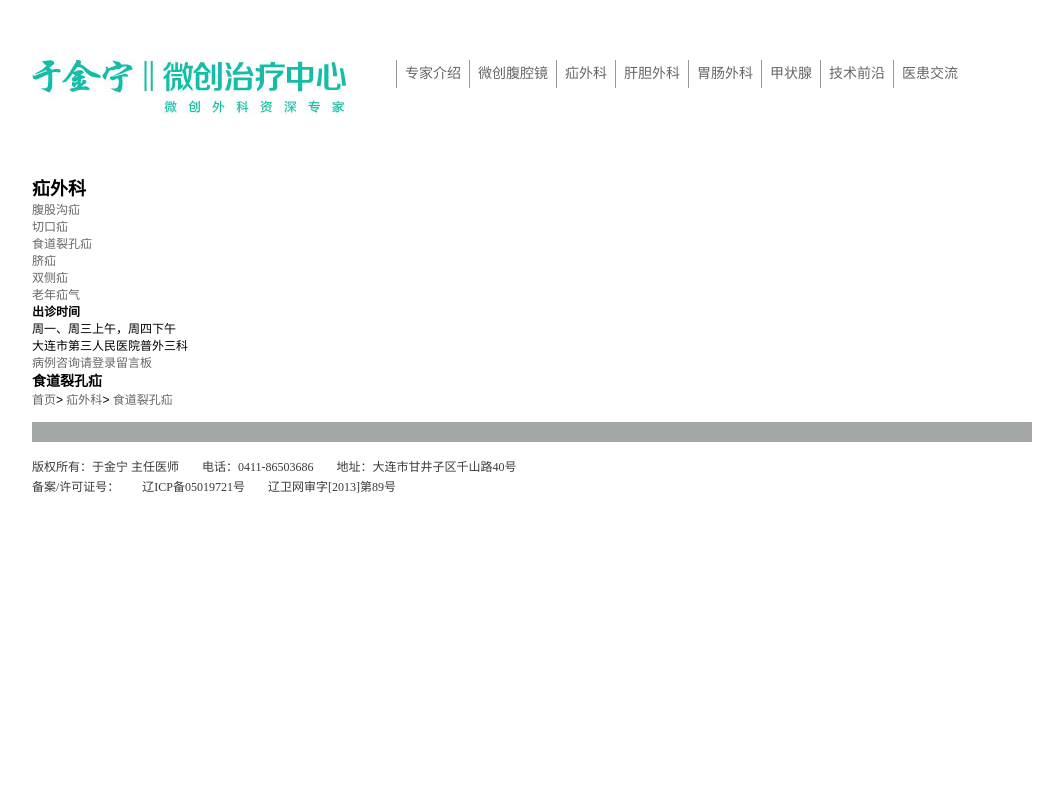
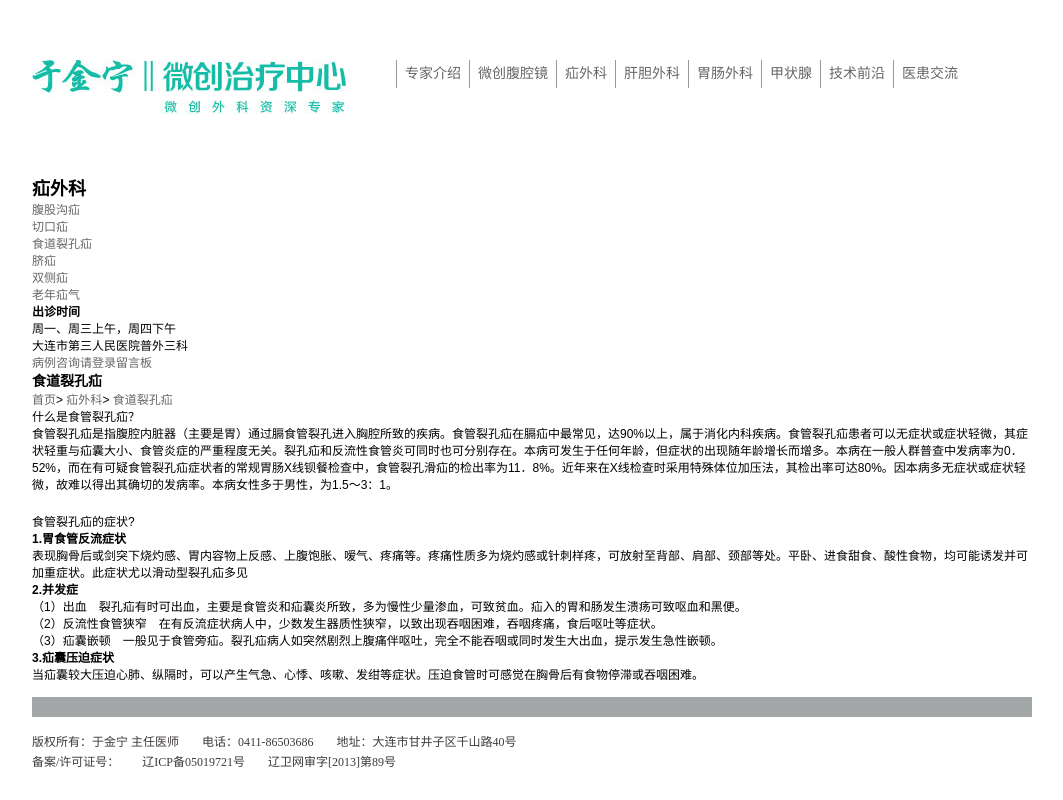
Before and after one commit to lilinchun1/yujin, a plain HTML site: page show.html in a window 1280 px wide. Shown: the whole page, without its empty margins (108-1171 px from the left). Drawn offline with Linux system fonts and the light colour scheme.

Commit message:
show页框架 完成

```diff
--- a/show.html
+++ b/show.html
@@ -92,10 +92,29 @@
             </div>
             <div class="show-con">
                 <div class="show-con-l">
-
+                    什么是食管裂孔疝？
                 </div>
                 <div class="show-con-r">
-
+                    <p>食管裂孔疝是指腹腔内脏器（主要是胃）通过膈食管裂孔进入胸腔所致的疾病。食管裂孔疝在膈疝中最常见，达90%以上，属于消化内科疾病。食管裂孔疝患者可以无症状或症状轻微，其症状轻重与疝囊大小、食管炎症的严重程度无关。裂孔疝和反流性食管炎可同时也可分别存在。本病可发生于任何年龄，但症状的出现随年龄增长而增多。本病在一般人群普查中发病率为0．52%，而在有可疑食管裂孔疝症状者的常规胃肠X线钡餐检查中，食管裂孔滑疝的检出率为11．8%。近年来在X线检查时采用特殊体位加压法，其检出率可达80%。因本病多无症状或症状轻微，故难以得出其确切的发病率。本病女性多于男性，为1.5～3：1。
+                    </p>
+                </div>
+            </div>
+            <div class="show-con">
+                <div class="bk20"></div>
+                <div class="show-con-l">
+                    食管裂孔疝的症状?
+                </div>
+                <div class="show-con-r">
+                    <p>
+                        <b>1.胃食管反流症状</b><br/>
+                        表现胸骨后或剑突下烧灼感、胃内容物上反感、上腹饱胀、嗳气、疼痛等。疼痛性质多为烧灼感或针刺样疼，可放射至背部、肩部、颈部等处。平卧、进食甜食、酸性食物，均可能诱发并可加重症状。此症状尤以滑动型裂孔疝多见<br/>
+                        <b>2.并发症</b><br/>
+                        （1）出血　裂孔疝有时可出血，主要是食管炎和疝囊炎所致，多为慢性少量渗血，可致贫血。疝入的胃和肠发生溃疡可致呕血和黑便。<br/>
+                        （2）反流性食管狭窄　在有反流症状病人中，少数发生器质性狭窄，以致出现吞咽困难，吞咽疼痛，食后呕吐等症状。<br/>
+                        （3）疝囊嵌顿　一般见于食管旁疝。裂孔疝病人如突然剧烈上腹痛伴呕吐，完全不能吞咽或同时发生大出血，提示发生急性嵌顿。<br/>
+                        <b>3.疝囊压迫症状　</b><br/>
+                        当疝囊较大压迫心肺、纵隔时，可以产生气急、心悸、咳嗽、发绀等症状。压迫食管时可感觉在胸骨后有食物停滞或吞咽困难。<br/>
+                    </p>
                 </div>
             </div>
         </div>
```
